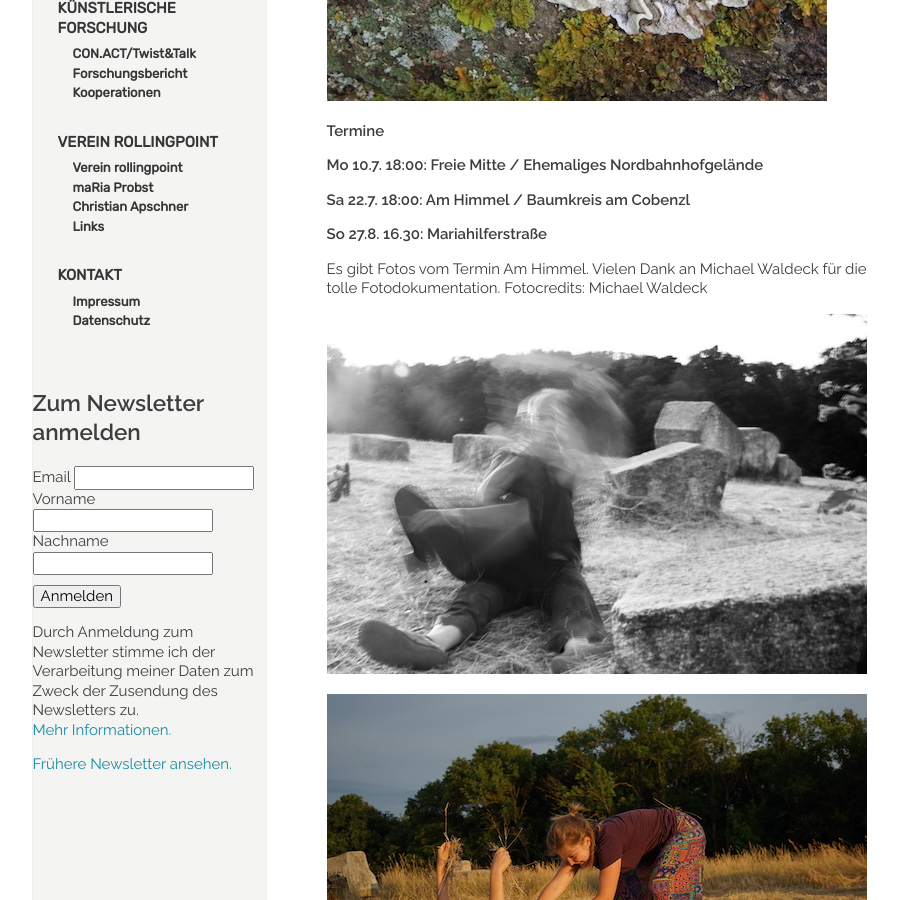
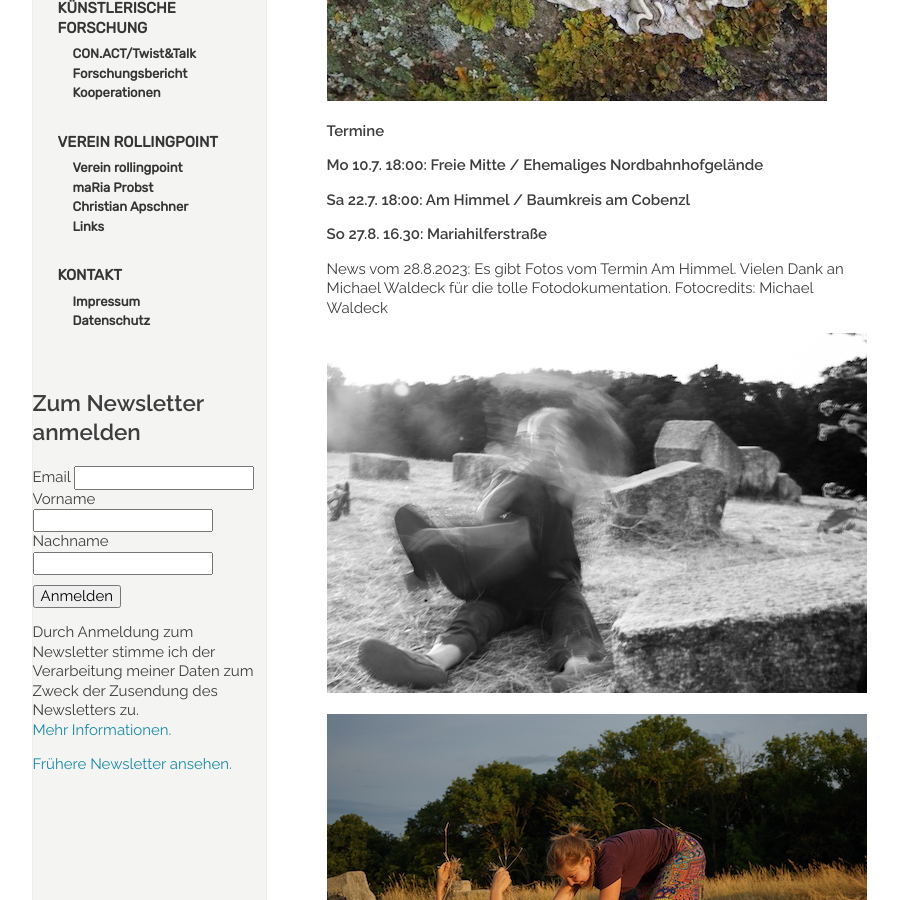
Before and after one commit to manulari/rollingpointat, a Jekyll site: the page built from _pages_de/mycelium.md, in a window 1280 px wide and 900 px high, scrolled down 547 px. Shown: the whole window, without its empty margins (152-1050 px from the left). Built offline with Jekyll 4.4.1, drawn with Linux system fonts in a browser that asks for light colours; comment, search, counter and statistics services are not loaded.

Commit message:
Update page (de) “mycelium”

```diff
--- a/_pages_de/mycelium.md
+++ b/_pages_de/mycelium.md
@@ -21,7 +21,7 @@ language: de
 
 [](<>)**So 27.8. 16.30: Mariahilferstraße**
 
-Es gibt Fotos vom Termin Am Himmel. Vielen Dank an Michael Waldeck für die tolle Fotodokumentation. Fotocredits: Michael Waldeck
+News vom 28.8.2023: Es gibt Fotos vom Termin Am Himmel. Vielen Dank an Michael Waldeck für die tolle Fotodokumentation. Fotocredits: Michael Waldeck
 
 
 
```
